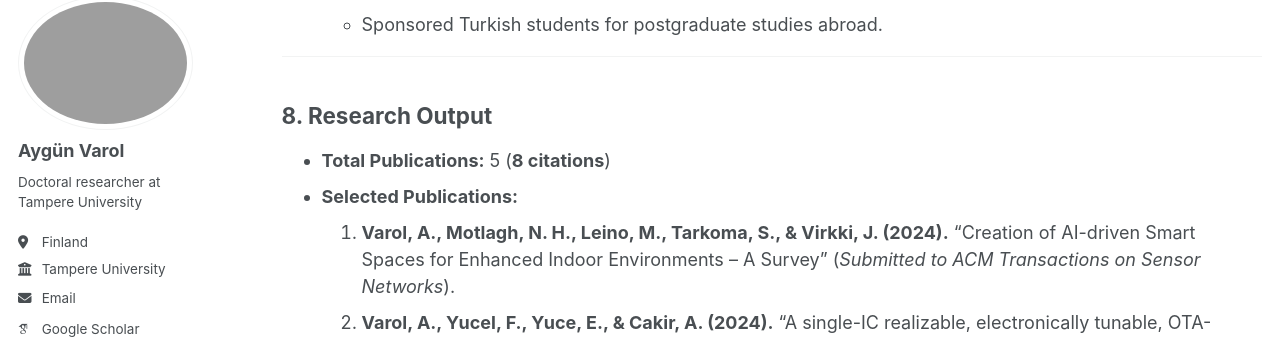
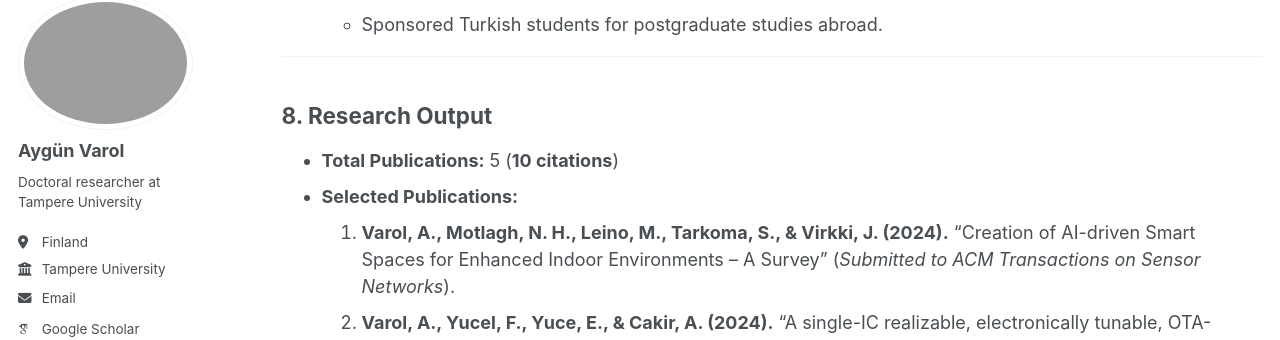
Before and after one commit to AygunVarol/aygunvarol.github.io, a Jekyll site: the page built from _pages/cv.md, in a window 1280 px wide and 900 px high, scrolled down 1830 px. Shown: the part 110-450 px from the top of the window. Built offline with Jekyll 4.4.1, drawn with Linux system fonts in a browser that asks for light colours; some web fonts are replaced.

Commit message:
Update cv.md

```diff
--- a/_pages/cv.md
+++ b/_pages/cv.md
@@ -74,7 +74,7 @@ redirect_from:
 
 ## 8. Research Output
 
-- **Total Publications:** 5 (**8 citations**)
+- **Total Publications:** 5 (**10 citations**)
 - **Selected Publications:**
   1. **Varol, A., Motlagh, N. H., Leino, M., Tarkoma, S., & Virkki, J. (2024).** "Creation of AI-driven Smart Spaces for Enhanced Indoor Environments – A Survey" (*Submitted to ACM Transactions on Sensor Networks*).
   2. **Varol, A., Yucel, F., Yuce, E., & Cakir, A. (2024).** "A single-IC realizable, electronically tunable, OTA-based full-wave rectifier with simultaneous positive and negative outputs." *AEU-International Journal of Electronics and Communications*, 155374.
```
